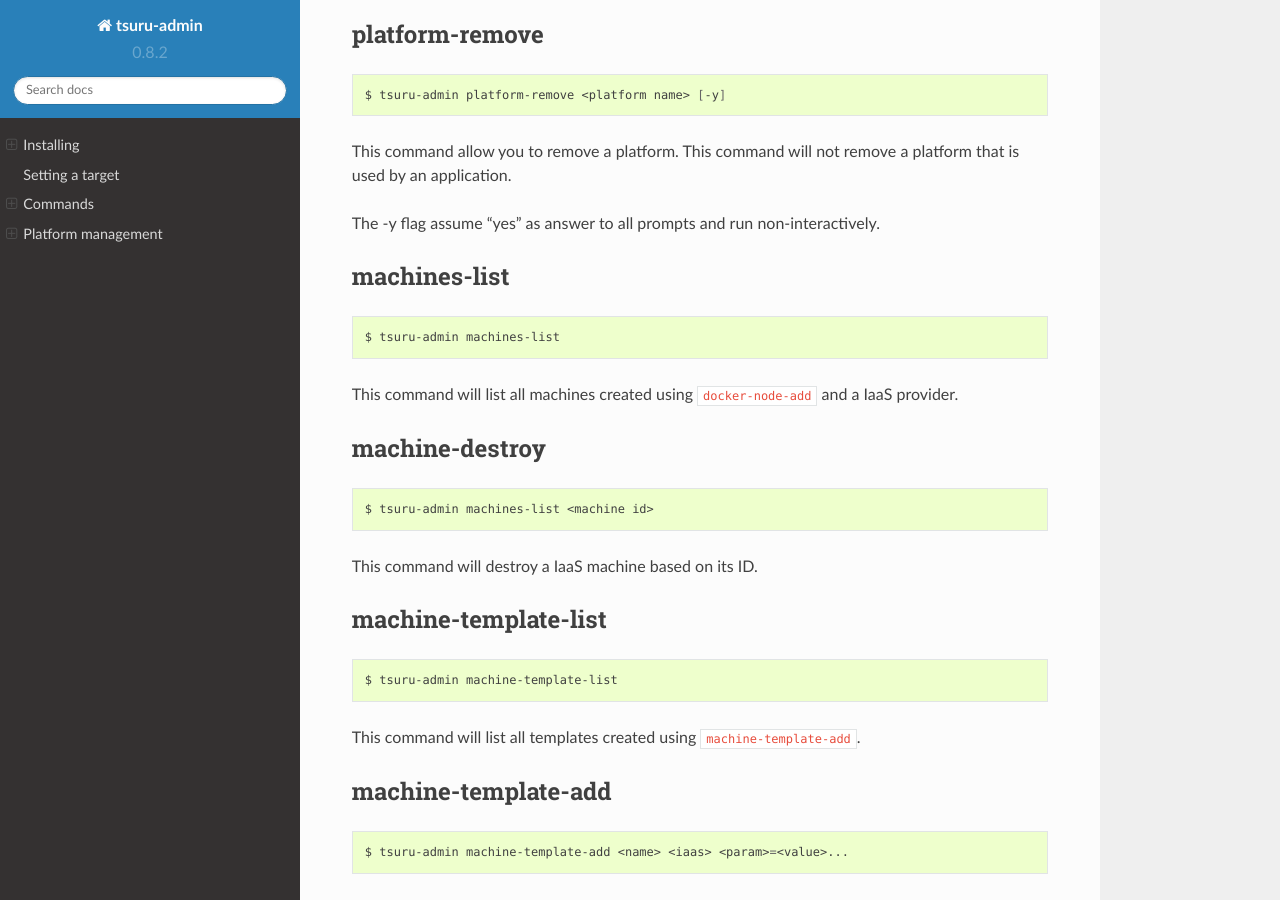
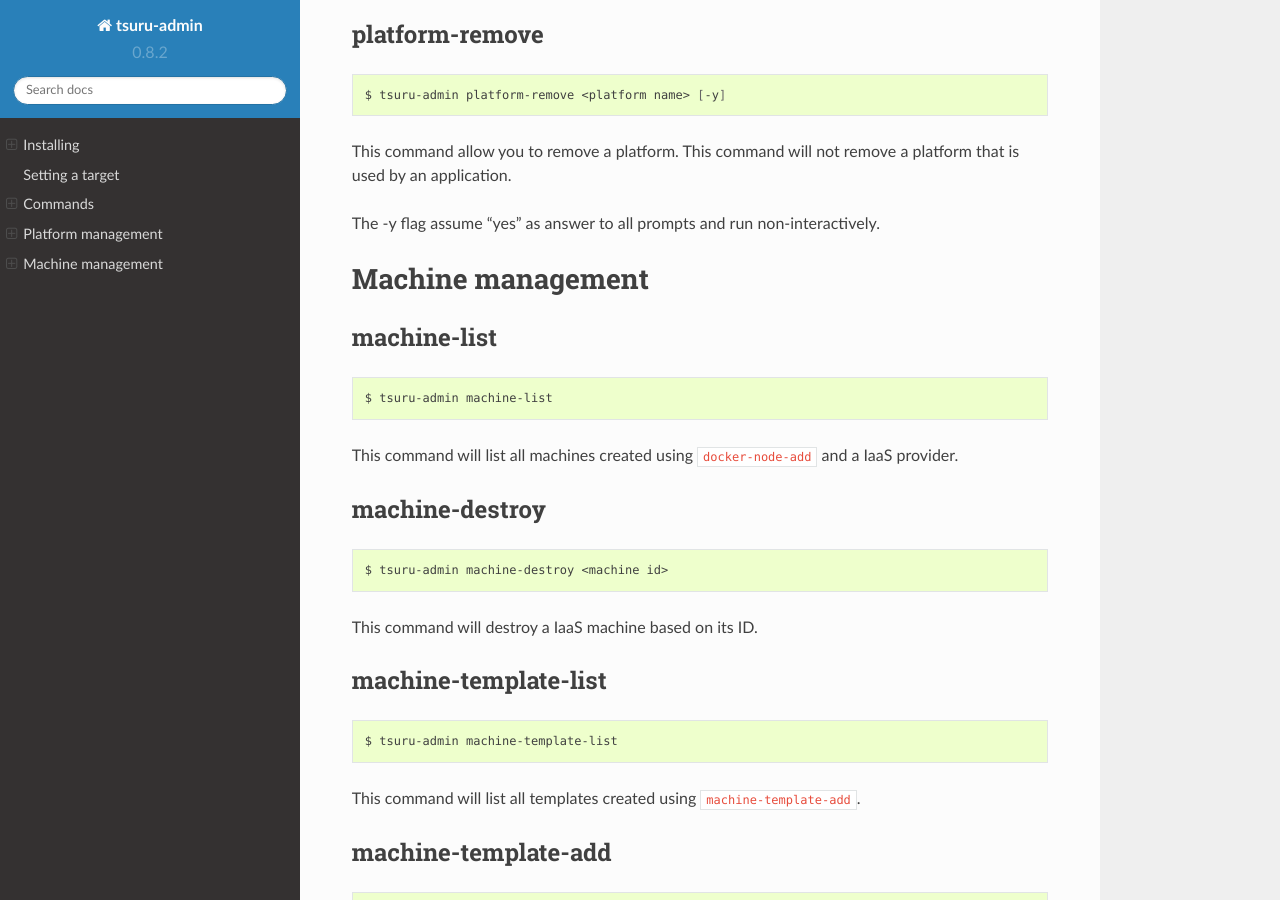
Before and after one commit to tsuru/tsuru-admin, a Sphinx documentation site: the page built from docs/source/index.rst, in a window 1280 px wide and 900 px high, scrolled down 5217 px. Built offline with Sphinx 7.4.7 and the Read the Docs theme 2.0.0, drawn with Linux system fonts in a browser that asks for light colours.

Commit message:
docs: fixed typo.

```diff
--- a/docs/source/index.rst
+++ b/docs/source/index.rst
@@ -334,16 +334,19 @@
 
 The -y flag assume "yes" as answer to all prompts and run non-interactively.
 
+Machine management
+==================
+
 .. _tsuru_admin_machines_list_cmd:
 
-machines-list
--------------
+machine-list
+------------
 
 .. highlight:: bash
 
 ::
 
-    $ tsuru-admin machines-list
+    $ tsuru-admin machine-list
 
 This command will list all machines created using ``docker-node-add`` and a IaaS
 provider.
@@ -357,7 +360,7 @@
 
 ::
 
-    $ tsuru-admin machines-list <machine id>
+    $ tsuru-admin machine-destroy <machine id>
 
 This command will destroy a IaaS machine based on its ID.
 
```
